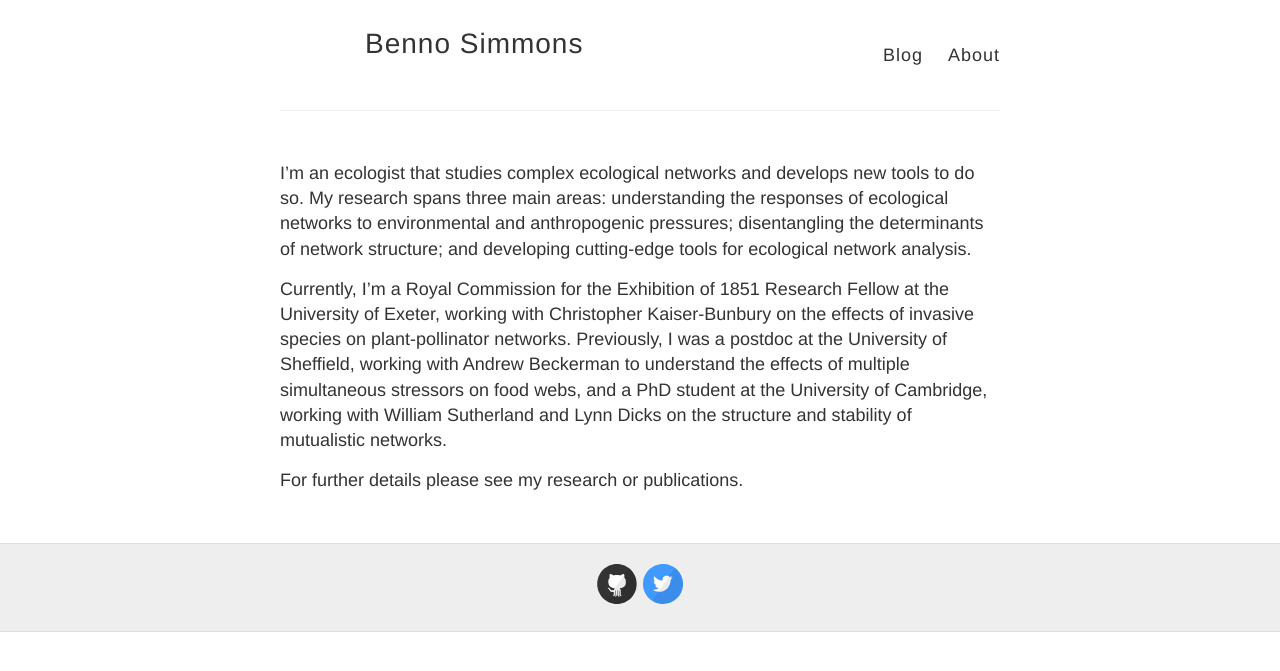
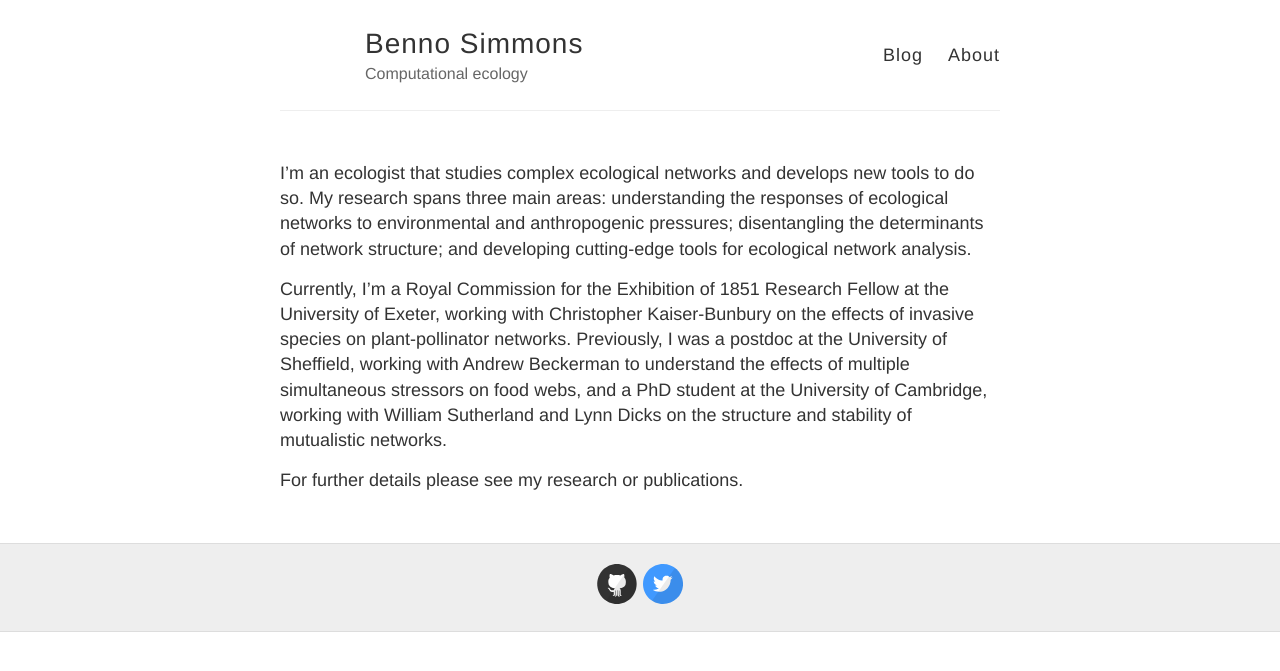
Before and after one commit to SimmonsBI/SimmonsBI.github.io, a Jekyll site: the page built from index.md, in a window 1280 px wide. Shown: the top 671 px of the page. Built offline with Jekyll 4.4.1, drawn with Linux system fonts in a browser that asks for light colours; our own code applies the rules of GitHub Pages for plain Markdown files.

Commit message:
Update _config.yml

```diff
--- a/_config.yml
+++ b/_config.yml
@@ -6,7 +6,7 @@
 name: Benno Simmons
 
 # Short bio or description (displayed in the header)
-description:
+description: Computational ecology
 
 # URL of your avatar or profile pic (you could use your GitHub profile pic)
 avatar:
```
